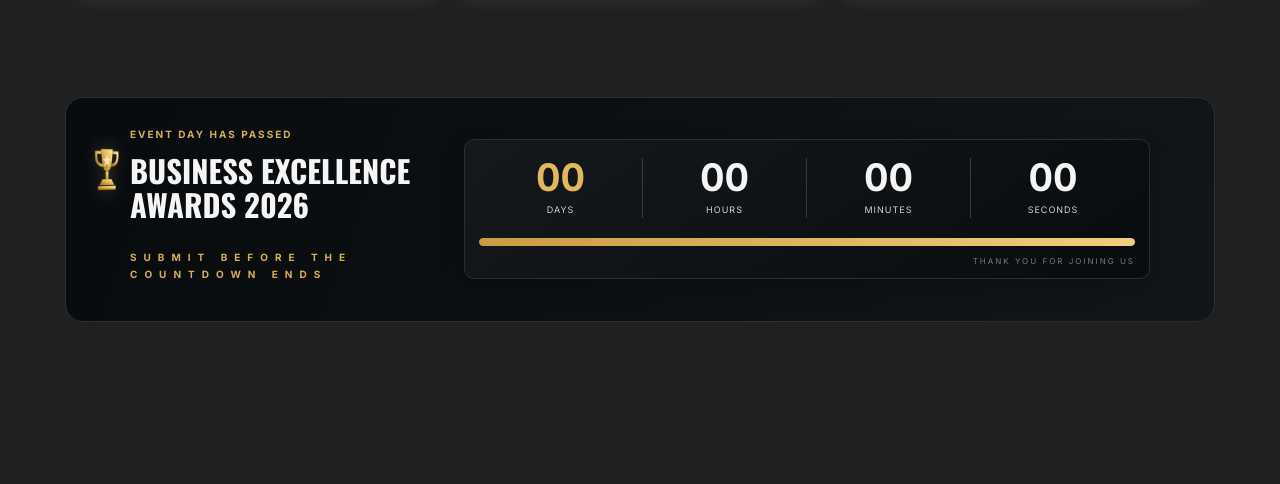
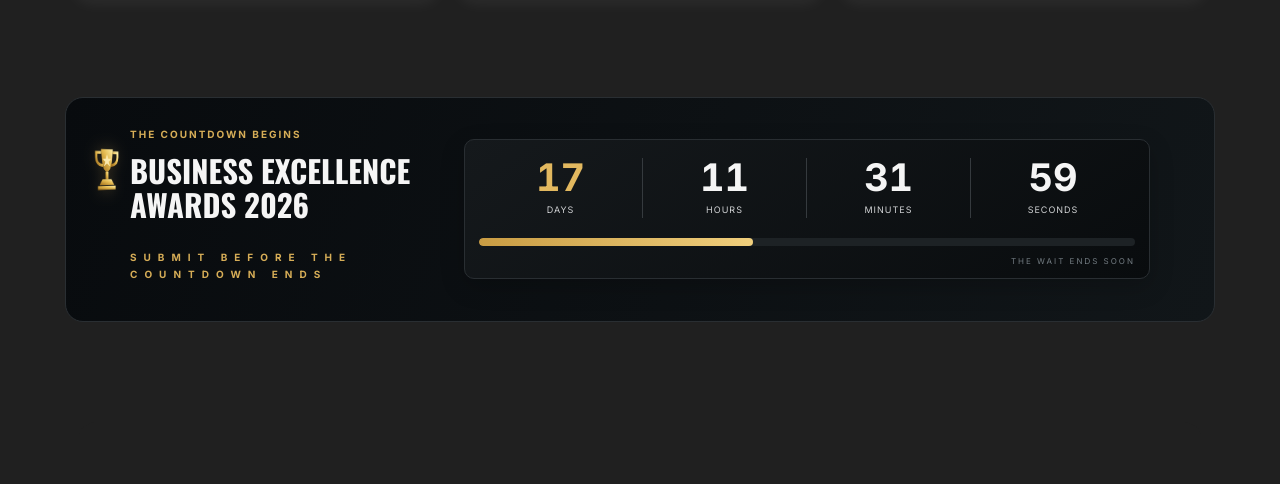
Before and after one commit to Tappyyokka/jaytradetimesawars, a plain HTML site: page index.html in a window 1280 px wide. Shown: the part 2860-3344 px from the top of the page. Drawn offline with nearby package versions, Linux system fonts and the light colour scheme.

Commit message:
Update website

```diff
--- a/index.html
+++ b/index.html
@@ -3273,7 +3273,7 @@ drawParticles();
 window.addEventListener("resize", resizeParticleCanvas);
 
 
-const eventDate = new Date("2026-10-28T00:00:00+05:30").getTime();
+const eventDate = new Date("2026-12-01T00:00:00+05:30").getTime();
 
 // Progress begins 30 days before the event.
 const countdownStart = eventDate - 30 * 24 * 60 * 60 * 1000;
```
